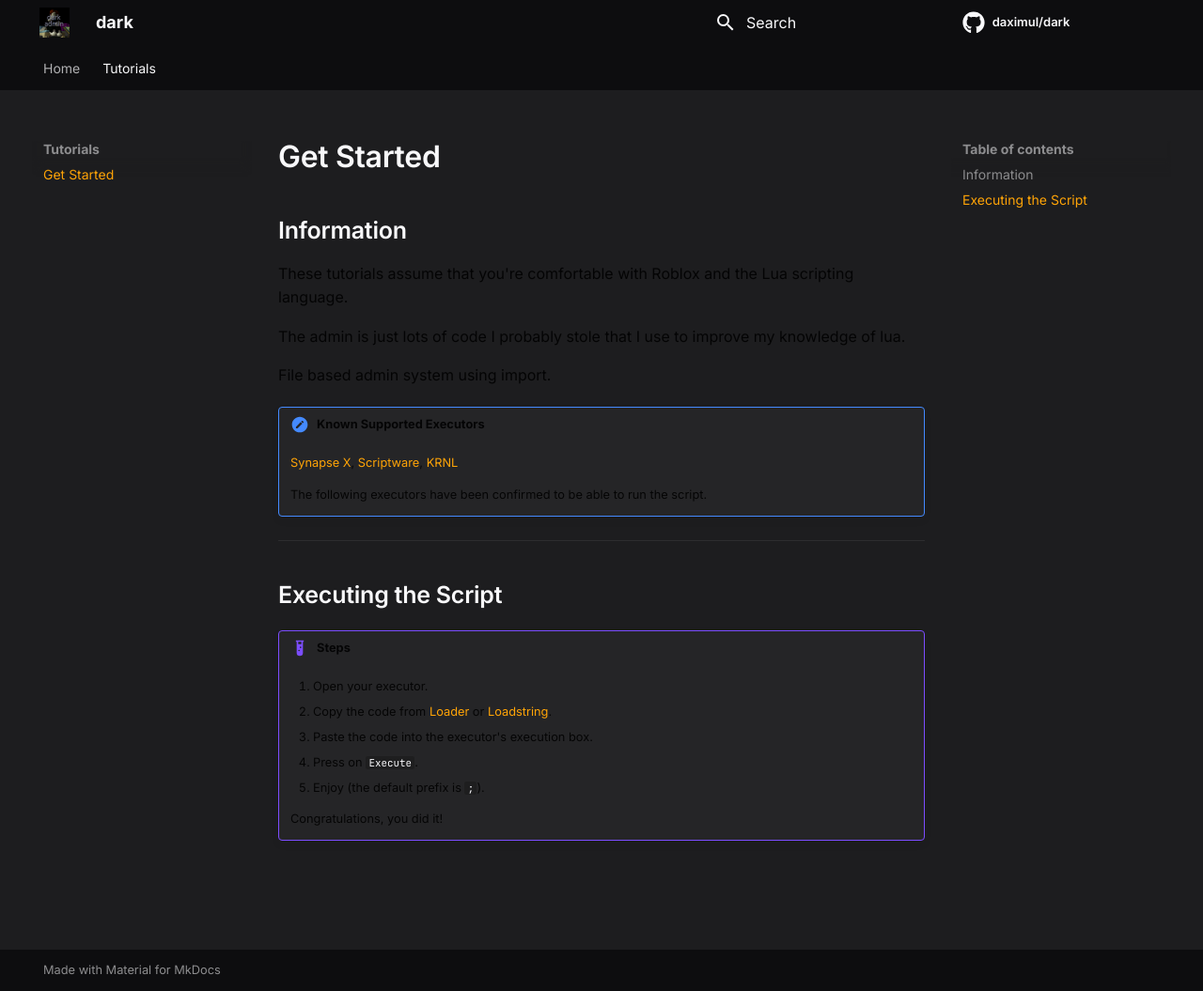
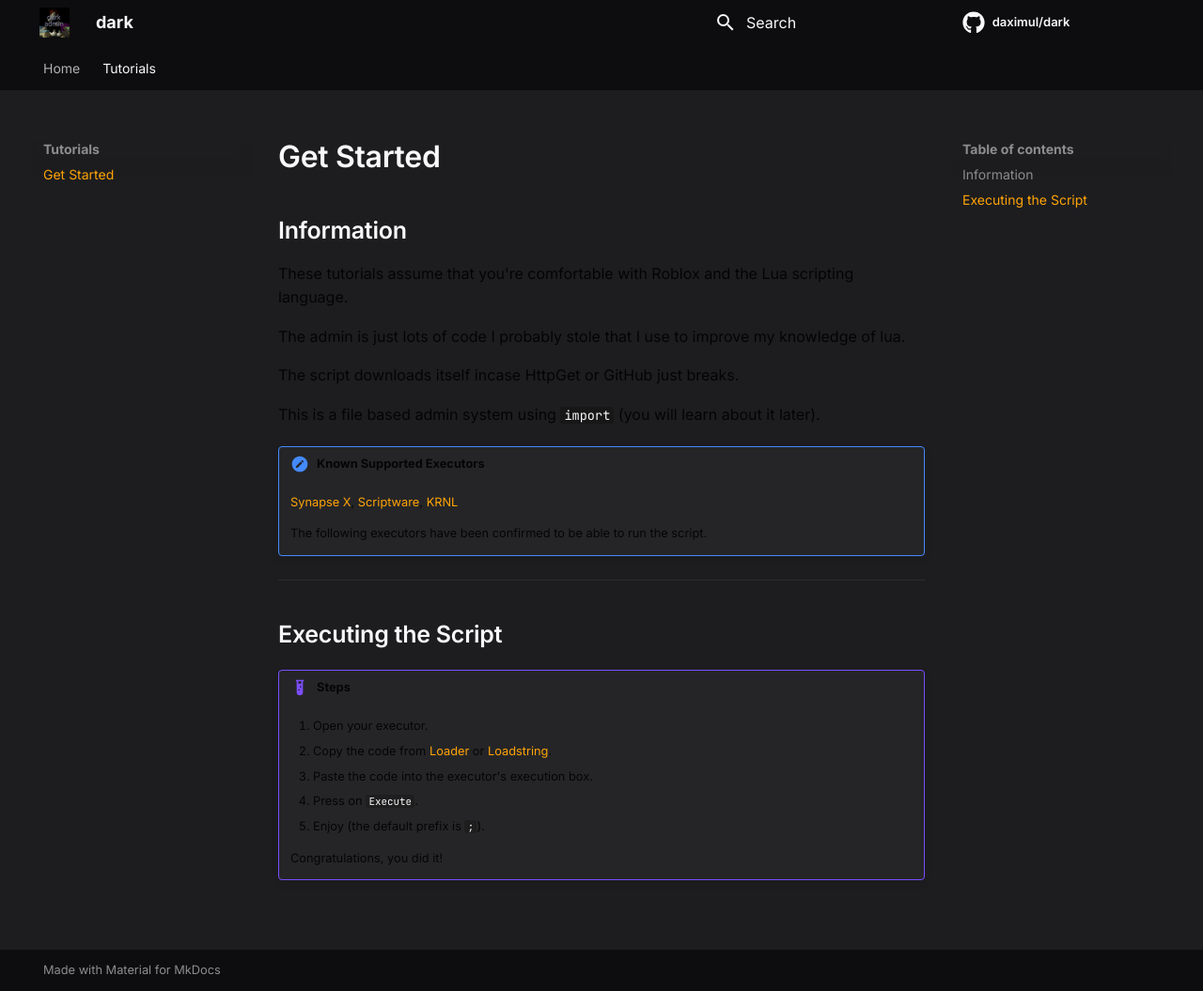
Before and after one commit to daximul/dark, an MkDocs documentation site: the page built from docs/tutorials/index.md, in a window 1280 px wide and 1055 px high. Shown: the whole window at 94% size. Built offline with MkDocs 1.6.1 and Material for MkDocs 9.7.7, drawn with Linux system fonts in a browser that asks for light colours; comment, search, counter and statistics services are not loaded.

Commit message:
Create index.md

```diff
--- a/docs/tutorials/index.md
+++ b/docs/tutorials/index.md
@@ -4,7 +4,9 @@ These tutorials assume that you're comfortable with Roblox and the Lua scripting
 
 The admin is just lots of code I probably stole that I use to improve my knowledge of lua.
 
-File based admin system using import.
+The script downloads itself incase HttpGet or GitHub just breaks.
+
+This is a file based admin system using `import` (you will learn about it later).
 
 !!! note "Known Supported Executors"
 	[Synapse X](https://x.synapse.to), [Scriptware](https://script-ware.com), [KRNL](https://krnl.place)
```
